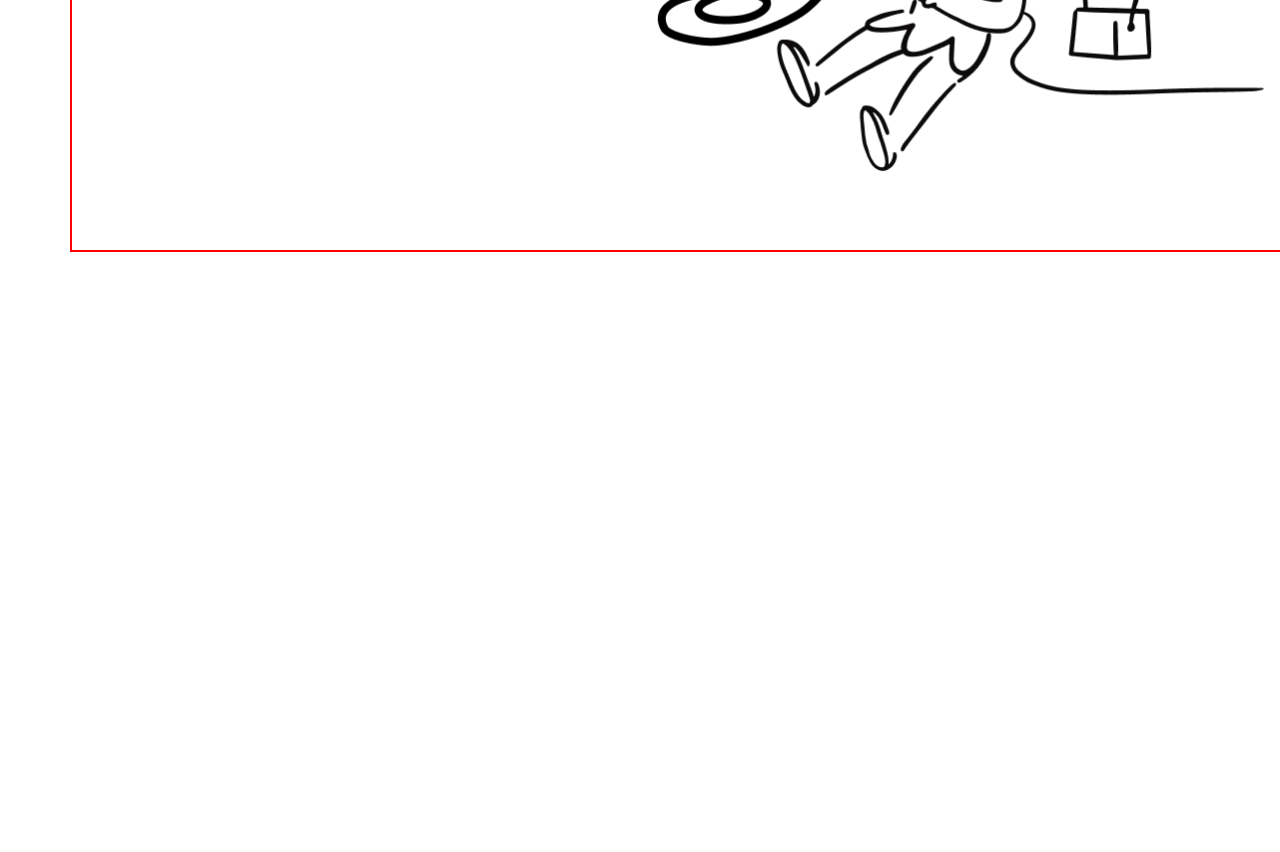
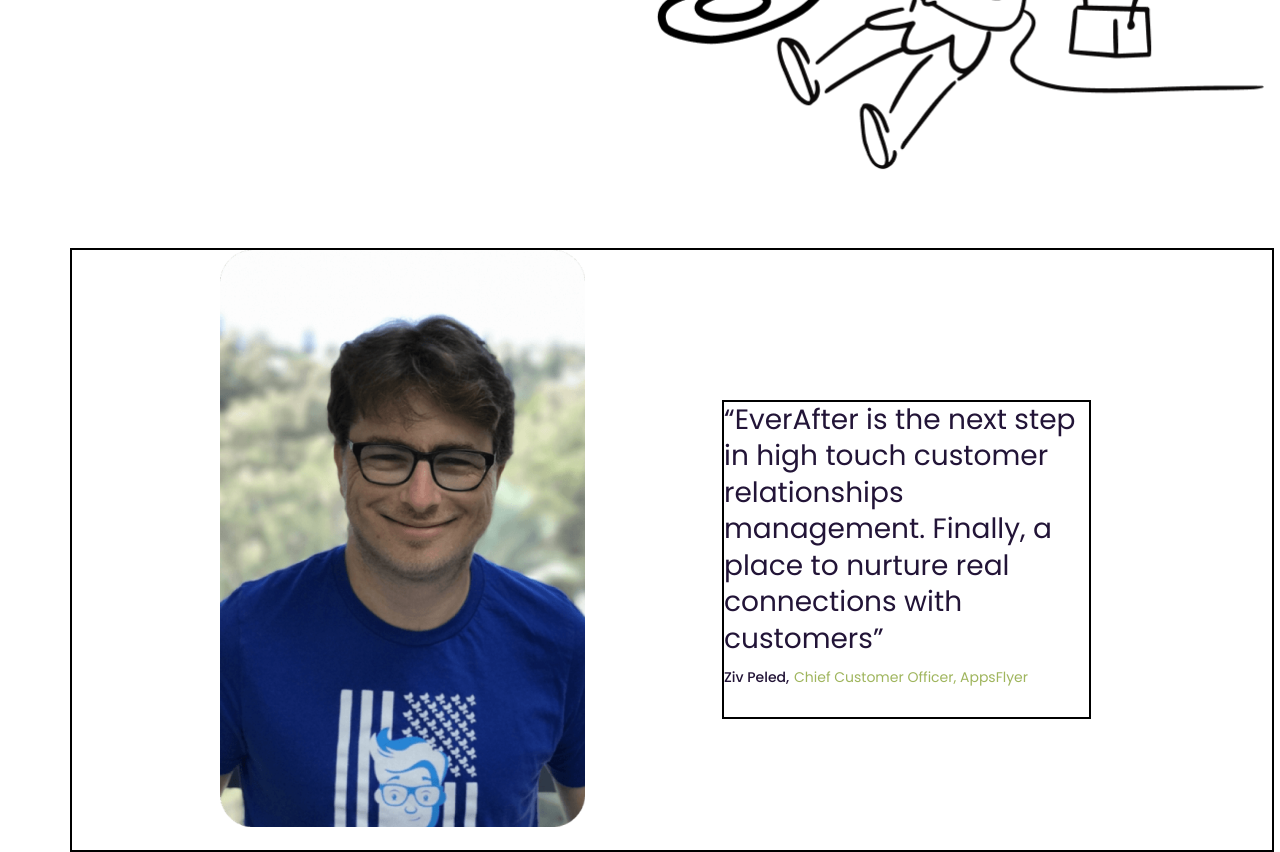
Before and after one commit to SkalZOne/second_verst, a plain HTML site: page index.html in a window 1280 px wide. Shown: the part 6086-6938 px from the top of the page. Before the commit the page ends 6338 px from the top, so only its background shows below. Drawn offline with Linux system fonts and the light colour scheme.

Commit message:
eightblock ready

```diff
--- a/css/style.css
+++ b/css/style.css
@@ -1305,14 +1305,12 @@ header .innerchild .auth p {
 /* Седьмой блок */
 
 .sevenblock {
-    border: 2px solid red;
     height: 1000px;
     width: 1216px;
     display: flex;
 }
 
 .sevenblock .secondinner {
-
     width: 350px;
     height: 600px;
     margin-left: 85px;
@@ -1385,3 +1383,49 @@ header .innerchild .auth p {
     right: 180px;
     top: 30px;
 }
+
+/* Восьмой блок */
+
+.eightblock {
+    border: 2px solid black;
+    width: 1200px;
+    height: 600px;
+}
+
+.eightblock img {
+    max-height: 577px;
+    max-width: 365px;
+    margin-left: 100px;
+}
+
+.eightblock .innerchild {
+    border: 2px solid black;
+    width: 365px;
+    height: 315px;
+    margin-left: 650px;
+    margin-top: 150px;
+}
+
+.eightblock .innerchild p:nth-child(1) {
+    color: #221437;
+    font-size: 28px;
+    line-height: 36.43px;
+}
+
+.eightblock .innerchild .text p:nth-child(1) {
+    color: #221437;
+    font-size: 14px;
+    line-height: 20.16px;
+    margin-top: 10px;
+    font-weight: 500;
+}
+
+.eightblock .innerchild .text p:nth-child(2) {
+    color: #9FB55D;
+    position: relative;
+    font-size: 14px;
+    line-height: 20.16px;
+    margin-left: 70px;
+    bottom: 20px;
+    font-weight: 400;
+}
--- a/index.html
+++ b/index.html
@@ -328,7 +328,17 @@
             <img class="zendesk" src="img/zendesk.png" alt="">
             <img class="salesforce" src="img/salesforce.png" alt="">
             <img class="googlesheets" src="img/googlesheets.png" alt="">
+        </div>
+    </div>
 
+    <div class="eightblock">
+        <img src="img/Ziv.png" alt="">
+        <div class="innerchild">
+            <p>“EverAfter is the next step in high touch customer relationships management. Finally, a place to nurture real connections with customers”</p>
+            <div class="text">
+                <p>Ziv Peled,</p>
+                <p>Chief Customer Officer, AppsFlyer</p>
+            </div>
         </div>
     </div>
 
```
Also changed, not shown: img/Ziv.png (added).
